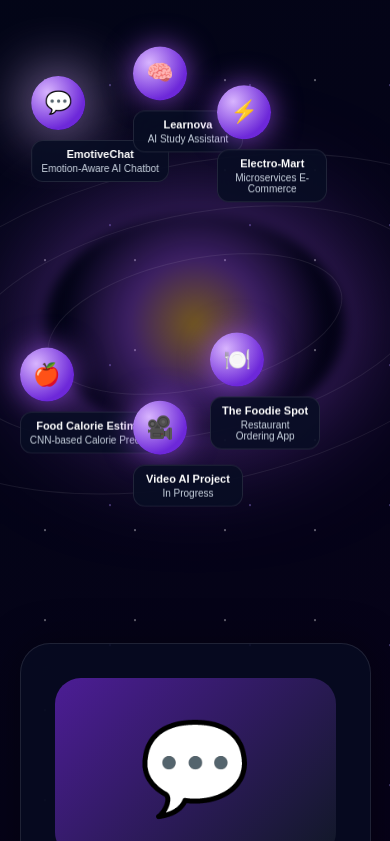
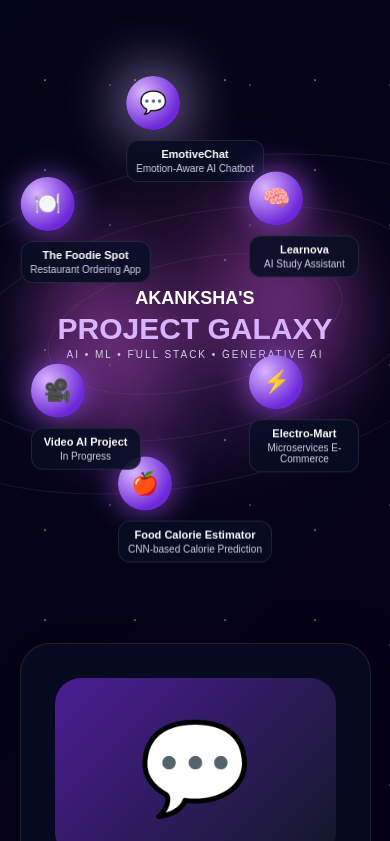
Before and after one commit to akankshabolla/Akanksha-portfolio, a React app: page / in a window 390 px wide. Shown: the part 7103-7944 px from the top of the page. Built offline with nearby package versions, Linux system fonts and the light colour scheme; the HTML template or start-up script is replaced by a standard one.

Commit message:
Arrange planets in circular orbit; adjust galaxy sizes; update project coordinates

```diff
--- a/src/data/projectsData.js
+++ b/src/data/projectsData.js
@@ -53,7 +53,7 @@ const projects = [
     subtitle: "In Progress",
     emoji: "🎥",
     x: "48%",
-    y: "77%",
+    y: "66%",
     tech: ["PyTorch", "Video Models", "Ensemble"],
     description: "Upcoming AI video intelligence project using individual and ensemble models.",
     github: "#",
@@ -64,8 +64,8 @@ const projects = [
     name: "The Foodie Spot",
     subtitle: "Restaurant Ordering App",
     emoji: "🍽️",
-    x: "70%",
-    y: "65%",
+    x: "74%",
+    y: "64%",
     tech: ["Full Stack", "Web App", "Database"],
     description: "Full-stack restaurant ordering system with menu, order, and user flow.",
     github: "https://github.com/akankshabolla/thefoodiespot",
--- a/src/sections/Projects.css
+++ b/src/sections/Projects.css
@@ -54,6 +54,8 @@
   opacity: 0.85;
 }
 
+/* GALAXY AREA */
+
 .galaxy-area {
   position: relative;
   height: 560px;
@@ -61,18 +63,83 @@
   z-index: 4;
 }
 
+/* UPDATED CENTER GALAXY */
+
 .galaxy-core {
   position: absolute;
   top: 52%;
   left: 50%;
-  width: 300px;
-  height: 220px;
   transform: translate(-50%, -50%);
+  width: 380px;
+  height: 380px;
+  display: flex;
+  justify-content: center;
+  align-items: center;
+  z-index: 2;
+}
+
+.spiral,
+.spiral2 {
+  position: absolute;
+  width: 100%;
+  height: 100%;
   border-radius: 50%;
-  background: radial-gradient(circle, rgba(251, 191, 36, 0.45), rgba(168, 85, 247, 0.35), transparent 70%);
-  box-shadow: 0 0 120px rgba(168, 85, 247, 0.55);
-  filter: blur(6px);
+  background:
+    conic-gradient(
+      from 90deg,
+      transparent,
+      rgba(168, 85, 247, 0.45),
+      transparent,
+      rgba(236, 72, 153, 0.35),
+      transparent
+    );
+  filter: blur(35px);
+  animation: spinGalaxy 35s linear infinite;
 }
+
+.spiral2 {
+  transform: scale(0.75);
+  animation-duration: 25s;
+  animation-direction: reverse;
+  opacity: 0.8;
+}
+
+.galaxy-text {
+  position: absolute;
+  text-align: center;
+  z-index: 10;
+}
+
+.galaxy-text h3 {
+  font-size: 24px;
+  margin: 0;
+  color: white;
+}
+
+.galaxy-text h2 {
+  font-size: 38px;
+  color: #d8b4fe;
+  margin: 5px 0;
+  line-height: 1;
+}
+
+.galaxy-text p {
+  font-size: 12px;
+  color: #cbd5e1;
+  letter-spacing: 2px;
+}
+
+@keyframes spinGalaxy {
+  from {
+    transform: rotate(0deg);
+  }
+
+  to {
+    transform: rotate(360deg);
+  }
+}
+
+/* ORBITS */
 
 .orbit {
   position: absolute;
@@ -100,6 +167,8 @@
   height: 400px;
   transform: translate(-50%, -50%) rotate(-12deg);
 }
+
+/* PLANETS */
 
 .project-planet {
   position: absolute;
@@ -164,7 +233,8 @@
 }
 
 @keyframes floatPlanet {
-  0%, 100% {
+  0%,
+  100% {
     transform: translate(-50%, -50%) translateY(0);
   }
 
@@ -172,6 +242,8 @@
     transform: translate(-50%, -50%) translateY(-12px);
   }
 }
+
+/* ZOOM OVERLAY */
 
 .planet-zoom-overlay {
   position: fixed;
@@ -227,6 +299,8 @@
     opacity: 0;
   }
 }
+
+/* SELECTED CARD */
 
 .selected-project-card {
   position: relative;
@@ -325,6 +399,8 @@
   transform: translateY(-3px);
 }
 
+/* QUICK VIEW */
+
 .project-card-view {
   position: relative;
   z-index: 5;
@@ -391,7 +467,6 @@
 }
 
 /* LIGHT MODE SUPPORT */
-/* Works with: body.light, .light, .light-mode, .light-theme */
 
 body.light .projects-section,
 .light .projects-section,
@@ -468,12 +543,18 @@ body.light .mini-project-card p,
   color: #475569;
 }
 
-body.light .galaxy-core,
-.light .galaxy-core,
-.light-mode .galaxy-core,
-.light-theme .galaxy-core {
-  background: radial-gradient(circle, rgba(250, 204, 21, 0.5), rgba(168, 85, 247, 0.22), transparent 70%);
-  box-shadow: 0 0 100px rgba(168, 85, 247, 0.28);
+body.light .galaxy-text h3,
+.light .galaxy-text h3,
+.light-mode .galaxy-text h3,
+.light-theme .galaxy-text h3 {
+  color: #111827;
+}
+
+body.light .galaxy-text p,
+.light .galaxy-text p,
+.light-mode .galaxy-text p,
+.light-theme .galaxy-text p {
+  color: #475569;
 }
 
 body.light .orbit,
@@ -535,6 +616,8 @@ body.light .mini-tech span,
   color: #4c1d95;
 }
 
+/* RESPONSIVE */
+
 @media (max-width: 900px) {
   .projects-section {
     padding: 90px 5% 55px;
@@ -542,6 +625,23 @@ body.light .mini-tech span,
 
   .galaxy-area {
     height: 520px;
+  }
+
+  .galaxy-core {
+    width: 300px;
+    height: 300px;
+  }
+
+  .galaxy-text h3 {
+    font-size: 18px;
+  }
+
+  .galaxy-text h2 {
+    font-size: 30px;
+  }
+
+  .galaxy-text p {
+    font-size: 10px;
   }
 
   .orbit-one {
--- a/src/sections/Projects.jsx
+++ b/src/sections/Projects.jsx
@@ -45,21 +45,43 @@ function Projects() {
       </div>
 
       <div className="galaxy-area">
-        <div className="galaxy-core"></div>
+        <div className="galaxy-core">
+          <div className="spiral"></div>
+          <div className="spiral spiral2"></div>
+
+          <div className="galaxy-text">
+            <h3>AKANKSHA'S</h3>
+            <h2>PROJECT GALAXY</h2>
+            <p>AI • ML • FULL STACK • GENERATIVE AI</p>
+          </div>
+        </div>
 
         <div className="orbit orbit-one"></div>
         <div className="orbit orbit-two"></div>
         <div className="orbit orbit-three"></div>
 
-        {projects.map((project) => (
+        {(() => {
+          // place planets evenly on a single circular orbit around center
+          const centerX = 50; // percent
+          const centerY = 52; // percent (matches .galaxy-core top)
+          const radius = 36; // percent radius for the orbit
+          const total = projects.length;
+
+          return projects.map((project, i) => {
+            const angleDeg = -90 + (i * 360) / total; // start at top and go clockwise
+            const angleRad = (angleDeg * Math.PI) / 180;
+            const x = centerX + radius * Math.cos(angleRad);
+            const y = centerY + radius * Math.sin(angleRad);
+
+            return (
               <button
                 key={project.id}
                 className={`project-planet ${
                   selectedProject.id === project.id ? "selected" : ""
                 } ${zoomedPlanet === project.id ? "zoomed" : ""}`}
                 style={{
-              left: project.x,
-              top: project.y,
+                  left: `${x}%`,
+                  top: `${y}%`,
                   animationDelay: `${project.id * 0.3}s`
                 }}
                 onClick={() => handlePlanetClick(project)}
@@ -73,7 +95,9 @@ function Projects() {
                   <small>{project.subtitle}</small>
                 </div>
               </button>
-        ))}
+            );
+          });
+        })()}
       </div>
 
       <div className="selected-project-card" id="selected-project-card">
@@ -85,14 +109,9 @@ function Projects() {
           <p className="selected-badge">SELECTED PROJECT</p>
 
           <h3>{selectedProject.name}</h3>
+          <p className="card-subtitle">{selectedProject.subtitle}</p>
 
-          <p className="card-subtitle">
-            {selectedProject.subtitle}
-          </p>
-
-          <p className="card-description">
-            {selectedProject.description}
-          </p>
+          <p className="card-description">{selectedProject.description}</p>
 
           <h4>Tech Stack</h4>
 
@@ -104,20 +123,12 @@ function Projects() {
 
           <div className="card-actions">
             {selectedProject.demo && selectedProject.demo !== "#" && (
-              <a
-                href={selectedProject.demo}
-                target="_blank"
-                rel="noreferrer"
-              >
+              <a href={selectedProject.demo} target="_blank" rel="noreferrer">
                 Live Demo
               </a>
             )}
 
-            <a
-              href={selectedProject.github}
-              target="_blank"
-              rel="noreferrer"
-            >
+            <a href={selectedProject.github} target="_blank" rel="noreferrer">
               GitHub
             </a>
           </div>
@@ -126,15 +137,10 @@ function Projects() {
 
       <div className="project-card-view">
         <div className="card-view-header">
-          <div>
           <h3>
             PROJECTS <span>QUICK VIEW</span>
           </h3>
-
-            <p>
-              Prefer a faster view? Browse all projects instantly.
-            </p>
-          </div>
+          <p>Prefer a faster view? Browse all projects instantly.</p>
         </div>
 
         <div className="project-grid">
@@ -149,7 +155,6 @@ function Projects() {
               </div>
 
               <h4>{project.name}</h4>
-
               <p>{project.subtitle}</p>
 
               <div className="mini-tech">
```
Lines whose indentation alone changed are shown as unchanged.
